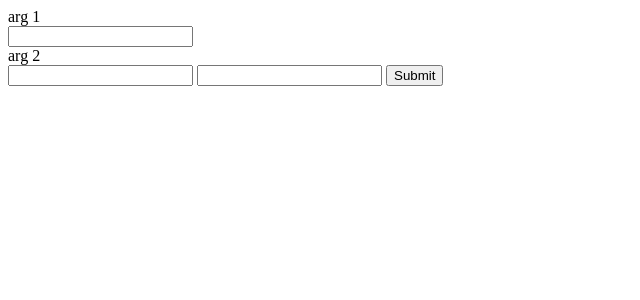
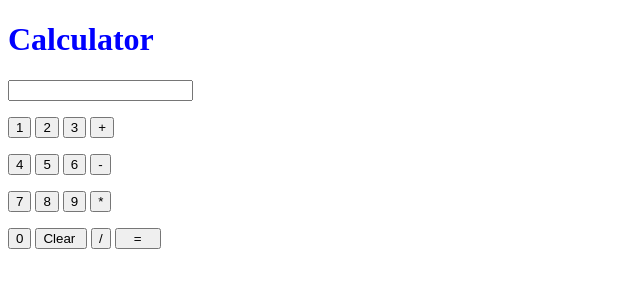
Before and after one commit to mahsa-poorjafari/calculator, a Django app: page / in a window 1280 px wide. Shown: the top 300 px of the page, without its empty margins (0-640 px from the left). Run offline with Django 3.2, Linux system fonts and the light colour scheme.

Commit message:
create basic calculator form

```diff
--- /dev/null
+++ b/cal/templates/cal/base.html
@@ -0,0 +1,11 @@
+<!DOCTYPE html>
+<html lang="en">
+<head>
+    <meta charset="UTF-8">
+    <title>Home page</title>
+</head>
+<body>
+    {% block content %}
+    {% endblock %}
+</body>
+</html>
--- a/cal/templates/cal/index.html
+++ b/cal/templates/cal/index.html
@@ -1,19 +1,36 @@
-<!DOCTYPE html>
-<html lang="en">
-<head>
-    <meta charset="UTF-8">
-    <title>Simple Calculator</title>
-</head>
-<body>
-    <form>
-      arg 1<br>
-      <input type="text" name="arg_1"><br>
-      arg 2<br>
-      <input type="text" name="arg_2">
-      <input type="text" name="opertor">
-      <input type="submit" name="result" id="result">
+{% extends "base.html" %}
+{% block content %}
+<h1 style ="color:blue">Calculator</h1>
+<form  method="POST" action=".">{% csrf_token %}
+<input type="text" name="valueof" value="{{ b }}{{ a }}"/>
+<p>
+    <input type="submit" name="1" value="1">
+    <input type="submit" name="2" value="2">
+    <input type="submit" name="3" value="3" />
+    <input type="submit" name="add" value="+" />
+</p>
+<p>
+    <input type="submit" name="4" value="4">
+    <input type="submit" name="5" value="5">
+    <input type="submit" name="6" value="6" />
+    <input type="submit" name="minus" value="-" />
+</p>
+<p>
+    <input type="submit" name="7" value="7">
+    <input type="submit" name="8" value="8">
+    <input type="submit" name="9" value="9" />
+    <input type="submit" name="multi" value="*" />
+</p>
+<p>
 
-    </form>
 
-</body>
-</html>
+    <input type="submit" name="0" value="0" />
+    <input type="submit" name="clear" value="Clear " />
+    <input type="submit" name="div" value="/" />
+    <input type="submit" name="equal" value="   =   " />
+
+</p>
+
+</form>
+
+{% endblock %}
--- a/cal/templates/index.html
+++ /dev/null
@@ -1,19 +0,0 @@
-<!DOCTYPE html>
-<html lang="en">
-<head>
-    <meta charset="UTF-8">
-    <title>Simple Calculator</title>
-</head>
-<body>
-    <form>
-      arg 1<br>
-      <input type="text" name="arg_1"><br>
-      arg 2<br>
-      <input type="text" name="arg_2">
-      <input type="text" name="opertor">
-      <input type="submit" name="result" id="result">
-
-    </form>
-
-</body>
-</html>
--- a/calculator/settings.py
+++ b/calculator/settings.py
@@ -58,7 +58,7 @@ TEMPLATES = [
     {
         'BACKEND': 'django.template.backends.django.DjangoTemplates',
         'DIRS': [
-            '/home/mahsa/work/DFKI_hiwi/Baumbach_hiwi/calculator/cal/templates',
+            os.path.join(BASE_DIR, 'cal/templates/cal')
         ],
         'APP_DIRS': True,
         'OPTIONS': {
```
Also changed, not shown: cal/form.py (added), cal/views.py (line endings or trailing spaces), calculator/db.sqlite3 (added).
